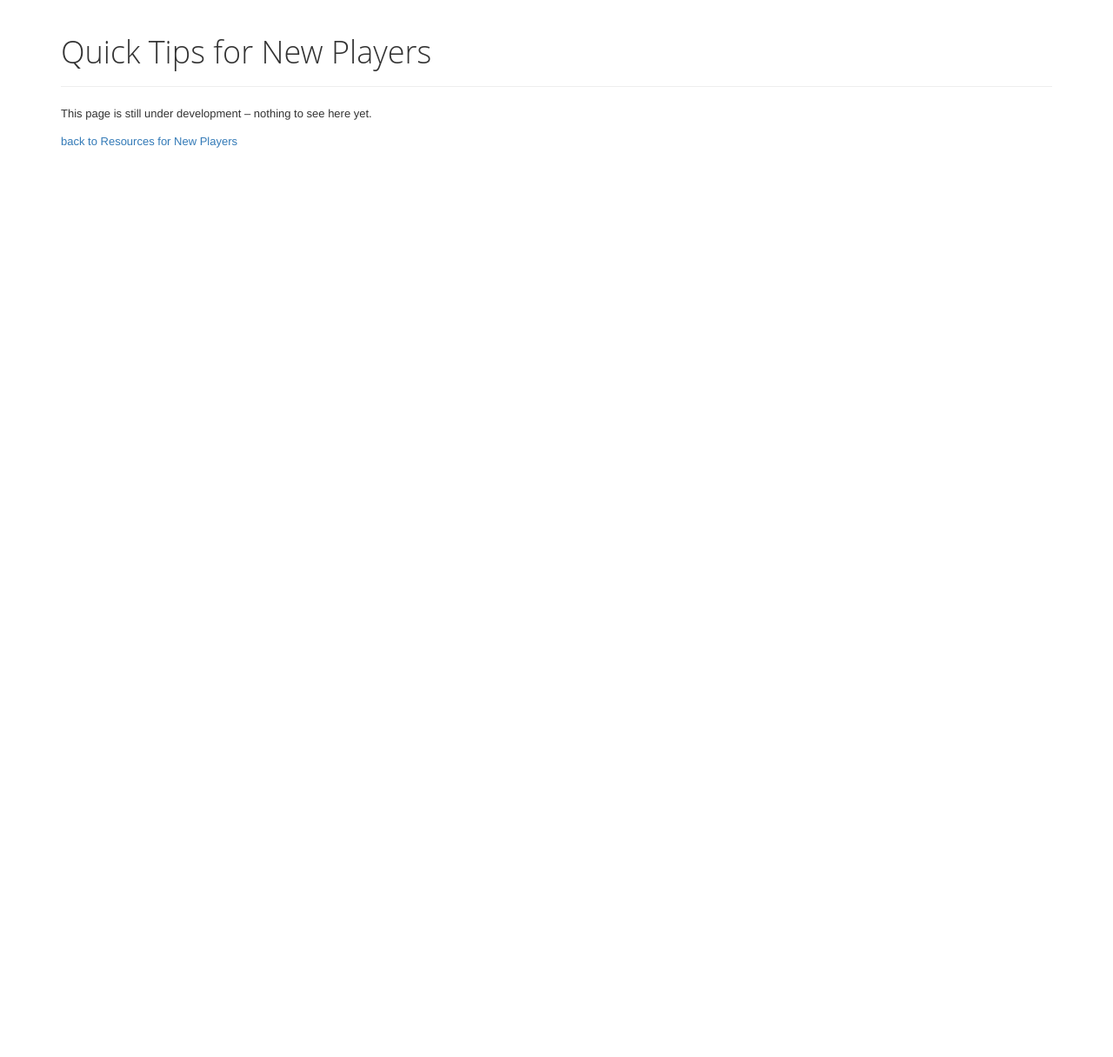
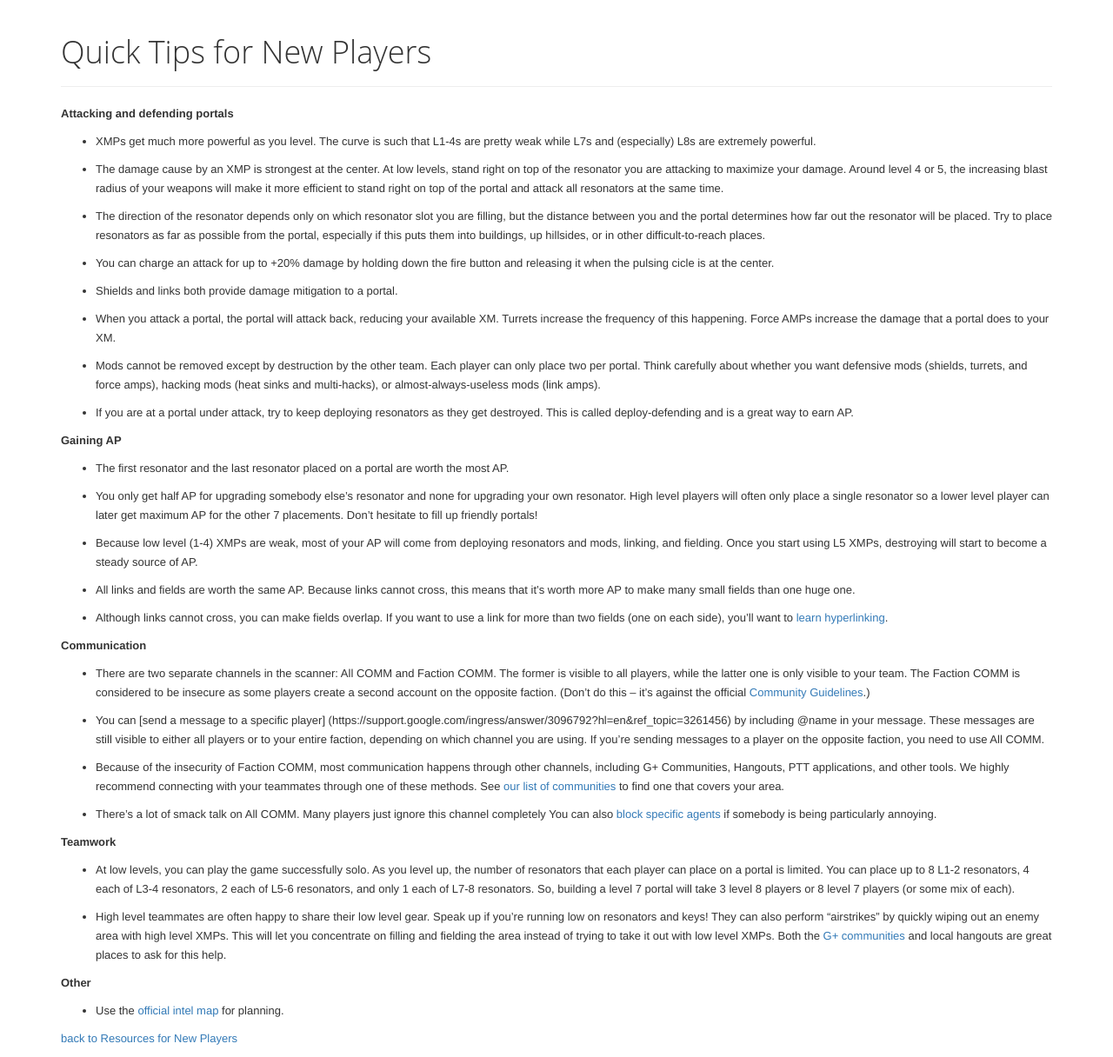
Before and after one commit to balshor/sfbay.resists.org, a Jekyll site: the page built from help/tips.md, in a window 1280 px wide. Shown: the whole page at 87% size. Built offline with Jekyll 4.4.1, drawn with Linux system fonts in a browser that asks for light colours; nearby versions of some CDN libraries; before the commit the page ends 900 px from its top, so only the background shows below that.

Commit message:
Copy tips-new.md to tips.md.

```diff
--- a/help/tips.md
+++ b/help/tips.md
@@ -4,6 +4,85 @@ title: Quick Tips for New Players
 header: Quick Tips for New Players
 ---
 
-This page is still under development -- nothing to see here yet.
+#### Attacking and defending portals
+
+* XMPs get much more powerful as you level.  The curve is such that L1-4s are pretty weak while L7s and (especially) L8s
+  are extremely powerful.
+
+* The damage cause by an XMP is strongest at the center.  At low levels, stand right on top of the resonator you are
+  attacking to maximize your damage.  Around level 4 or 5, the increasing blast radius of your weapons will make it more
+  efficient to stand right on top of the portal and attack all resonators at the same time.
+
+* The direction of the resonator depends only on which resonator slot you are filling, but the distance between you and
+  the portal determines how far out the resonator will be placed.  Try to place resonators as far as possible from the
+  portal, especially if this puts them into buildings, up hillsides, or in other difficult-to-reach places.
+
+* You can charge an attack for up to +20% damage by holding down the fire button and releasing it when the pulsing cicle
+  is at the center.
+
+* Shields and links both provide damage mitigation to a portal.
+
+* When you attack a portal, the portal will attack back, reducing your available XM.  Turrets increase the frequency of
+  this happening.  Force AMPs increase the damage that a portal does to your XM.
+
+* Mods cannot be removed except by destruction by the other team.  Each player can only place two per portal.  Think
+  carefully about whether you want defensive mods (shields, turrets, and force amps), hacking mods (heat sinks and
+  multi-hacks), or almost-always-useless mods (link amps).
+
+* If you are at a portal under attack, try to keep deploying resonators as they get destroyed.  This is called
+  deploy-defending and is a great way to earn AP.
+
+#### Gaining AP
+
+* The first resonator and the last resonator placed on a portal are worth the most AP.
+
+* You only get half AP for upgrading somebody else's resonator and none for upgrading your own resonator.  High level
+  players will often only place a single resonator so a lower level player can later get maximum AP for the other 7
+  placements.  Don't hesitate to fill up friendly portals!
+
+* Because low level (1-4) XMPs are weak, most of your AP will come from deploying resonators and mods, linking, and
+  fielding.  Once you start using L5 XMPs, destroying will start to become a steady source of AP.
+
+* All links and fields are worth the same AP.  Because links cannot cross, this means that it's worth more AP to make many
+  small fields than one huge one.
+
+* Although links cannot cross, you can make fields overlap.  If you want to use a link for more than two fields (one on
+  each side), you'll want to [learn](http://youtu.be/rkugS47h0j8) [hyperlinking](http://youtu.be/priezq6Dm4Y).
+
+#### Communication
+
+* There are two separate channels in the scanner: All COMM and Faction COMM.  The former is visible to all players, while
+  the latter one is only visible to your team.  The Faction COMM is considered to be insecure as some players create a
+  second account on the opposite faction.  (Don't do this -- it's against the official [Community
+  Guidelines](https://support.google.com/ingress/answer/2808360).)
+
+* You can [send a message to a specific player] (https://support.google.com/ingress/answer/3096792?hl=en&ref_topic=3261456)
+  by including @name in your message.  These messages are still visible to either all players or to your entire faction,
+  depending on which channel you are using.  If you're sending messages to a player on the opposite faction, you need to
+  use All COMM.
+
+* Because of the insecurity of Faction COMM, most communication happens through other channels, including G+ Communities,
+  Hangouts, PTT applications, and other tools.  We highly recommend connecting with your teammates through one of these
+  methods.  See [our list of communities](/) to find one that covers your area.
+
+* There's a lot of smack talk on All COMM.  Many players just ignore this channel completely  You can also [block
+  specific agents](https://support.google.com/ingress/answer/4382615?hl=en&ref_topic=3261456) if somebody is being
+  particularly annoying.
+
+#### Teamwork
+
+* At low levels, you can play the game successfully solo.  As you level up, the number of resonators that each player
+  can place on a portal is limited.  You can place up to 8 L1-2 resonators, 4 each of L3-4 resonators, 2 each of L5-6
+  resonators, and only 1 each of L7-8 resonators.  So, building a level 7 portal will take 3 level 8 players or 8
+  level 7 players (or some mix of each).
+
+* High level teammates are often happy to share their low level gear.  Speak up if you're running low on resonators and
+  keys!  They can also perform "airstrikes" by quickly wiping out an enemy area with high level XMPs.  This will let you
+  concentrate on filling and fielding the area instead of trying to take it out with low level XMPs.  Both the [G+
+  communities](/) and local hangouts are great places to ask for this help.
+
+#### Other
+
+* Use the [official intel map](https://www.ingress.com/intel) for planning.
 
 [back to Resources for New Players](/help/)
```
